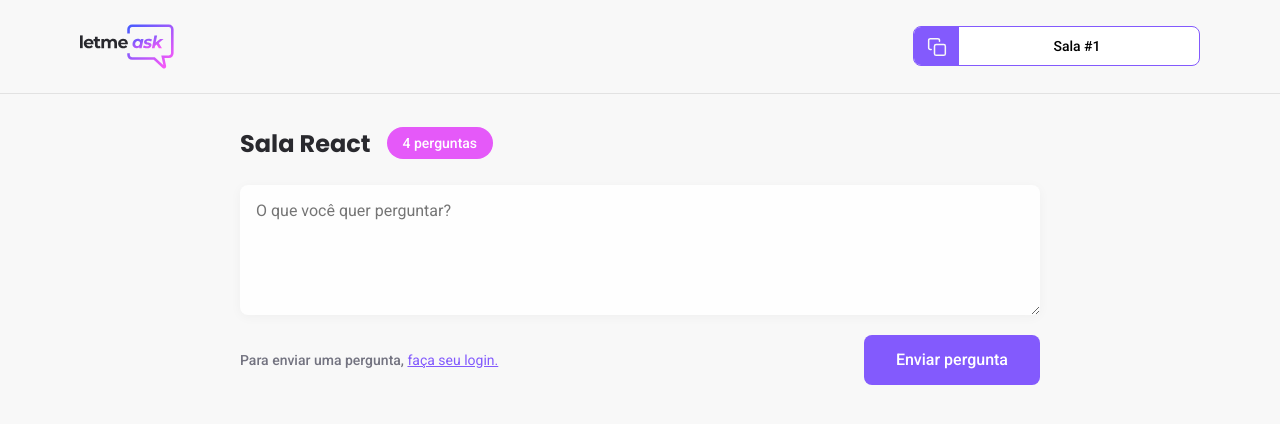
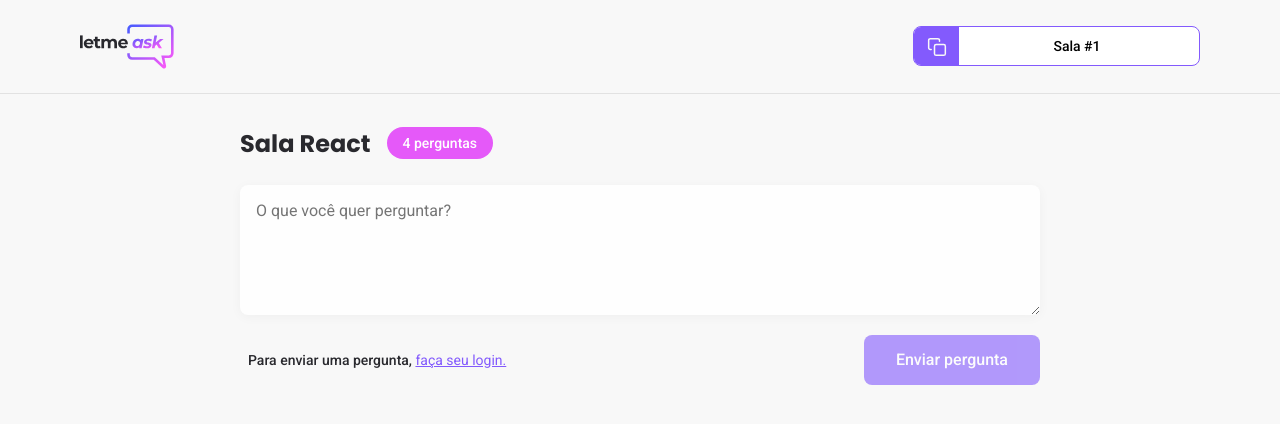
Before and after one commit to gabrielmuller1/letme, a React (Create React App) app: page /rooms/1 in a window 1280 px wide. Shown: the top 424 px of the page. Built offline with nearby package versions, Linux system fonts and the light colour scheme; no server answers.

Commit message:
Criando nova pergunta

```diff
--- a/src/pages/Room.tsx
+++ b/src/pages/Room.tsx
@@ -1,9 +1,12 @@
+import { FormEvent, useState } from "react";
 import { useParams } from "react-router-dom";
 
 import logoImg from "../assets/images/logo.svg";
 
 import { Button } from "../components/Button";
 import { RoomCode } from "../components/RoomCode";
+import { useAuth } from "../hooks/useAuth";
+import { database } from "../services/firebase";
 
 import "../styles/room.scss";
 
@@ -12,7 +15,36 @@ type RoomParams = {
 };
 
 export function Room() {
+  const { user } = useAuth();
   const params = useParams<RoomParams>();
+  const [newQuestion, setNewQuestion] = useState("");
+  const roomId = params.id;
+
+  async function handleSendQuestion(event: FormEvent) {
+    event.preventDefault();
+
+    if (newQuestion.trim() === "") {
+      return;
+    }
+
+    if (!user) {
+      throw new Error("You must be logged in");
+    }
+
+    const question = {
+      content: newQuestion,
+      author: {
+        name: user?.name,
+        avatar: user.avatar,
+      },
+      isHighligted: false,
+      isAnswered: false,
+    };
+
+    await database.ref(`rooms/${roomId}/questions`).push(question);
+
+    setNewQuestion("");
+  }
 
   return (
     <div id="page-room">
@@ -29,14 +61,27 @@ export function Room() {
           <span>4 perguntas</span>
         </div>
 
-        <form>
-          <textarea placeholder="O que você quer perguntar?" />
+        <form onSubmit={handleSendQuestion}>
+          <textarea
+            placeholder="O que você quer perguntar?"
+            onChange={(event) => setNewQuestion(event.target.value)}
+            value={newQuestion}
+          />
 
           <div className="form-footer">
-            <span>
-              Para enviar uma pergunta, <button>faça seu login.</button>
-            </span>
-            <Button type="submit">Enviar pergunta</Button>
+            {user ? (
+              <div className="user-info">
+                <img src={user.avatar} alt={user.name} />
+                <span>{user.name}</span>
+              </div>
+            ) : (
+              <span>
+                Para enviar uma pergunta, <button>faça seu login.</button>
+              </span>
+            )}
+            <Button type="submit" disabled={!user}>
+              Enviar pergunta
+            </Button>
           </div>
         </form>
       </main>
--- a/src/styles/room.scss
+++ b/src/styles/room.scss
@@ -60,9 +60,27 @@
         align-items: center;
         margin-top: 16px;
 
+        .user-info {
+          display: flex;
+          align-items: center;
+
+          img {
+            width: 32px;
+            height: 32px;
+            border-radius: 50%;
+          }
+        }
+
+        > span {
+          color: #29292e;
+          font-weight: 500;
+          font-size: 14px;
+        }
+
         span {
+          margin-left: 8px;
           font-size: 14px;
-          color: #737380;
+          color: #29292e;
           font-weight: 500;
 
           button {
```
